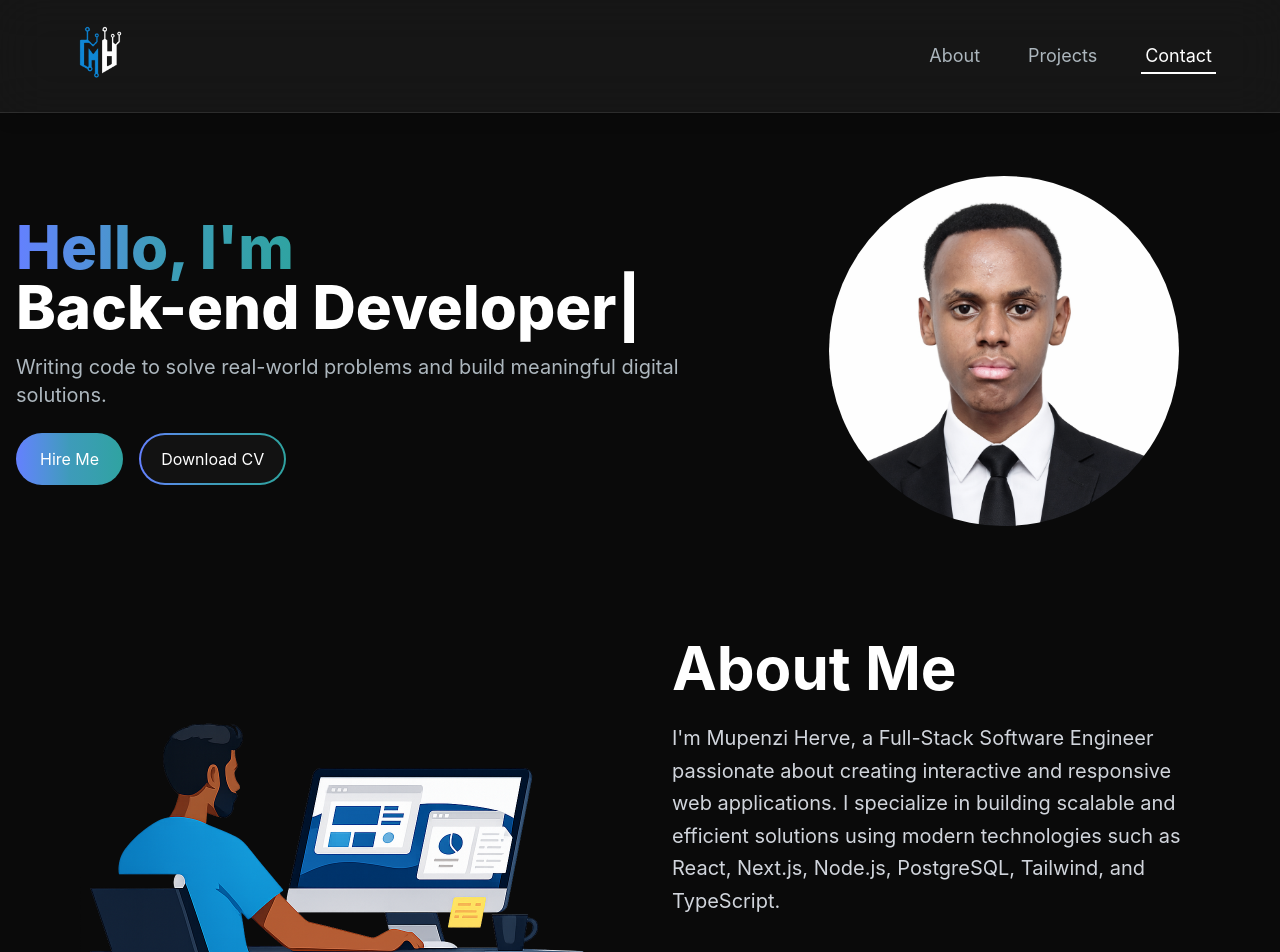
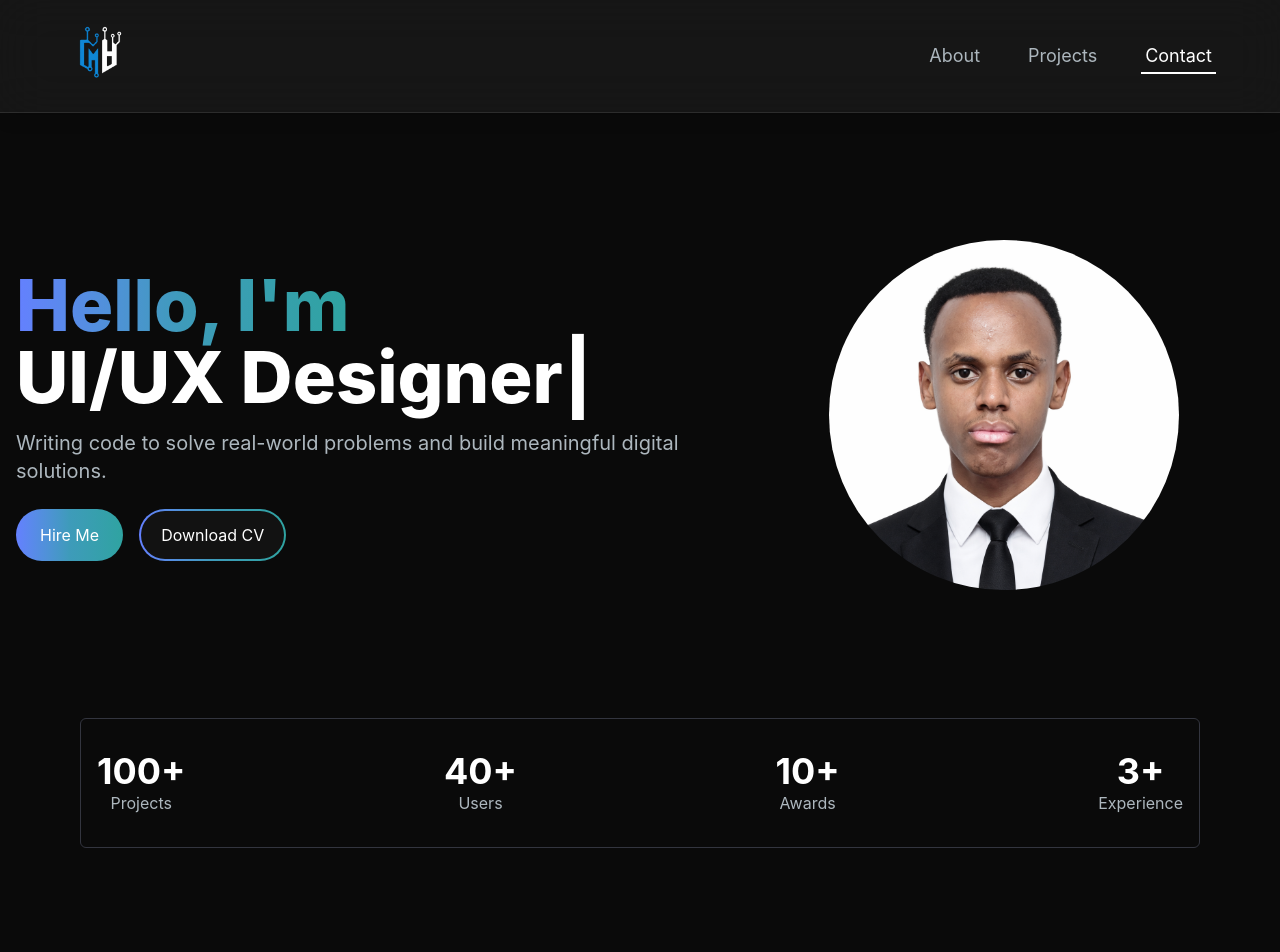
Before and after one commit to mupenziherve/non-stop-challenges, a Next.js app in the folder my-portifolio/portifolio/: page / in a window 1280 px wide. Shown: the top 952 px of the page. Built offline with nearby package versions, Linux system fonts and the light colour scheme.

Commit message:
modiflying some design

```diff
--- /dev/null
+++ b/my-portifolio/portifolio/app/components/Archievement.jsx
@@ -0,0 +1,44 @@
+
+
+
+const achievementsList = [
+  {
+    metric: 'Projects',
+    value: '100+',
+  },
+  {
+    metric: 'Users',
+    value: '40+',
+  },
+  {
+    metric: 'Awards',
+    value: '10+',
+  },
+  {
+    metric: 'Experience',
+    value: '3+',
+  },
+]
+
+const Archievement = () => {
+  return (
+    <div className="py-8 px-4 xl:gap-16 sm:py-16 xl:px-16">
+      <div className="border-[#33353F] border rounded-md py-8 flex flex-row items-center justify-between">
+        {achievementsList.map((achievement, index) => {
+          return (
+            <div
+              key={index}
+              className="flex flex-col items-center justify-center mx-4 "
+            >
+              <h2 className="text-white text-4xl font-bold">
+                {achievement.value}
+              </h2>
+              <p className="text-[#ADB7BE] text-base">{achievement.metric}</p>
+            </div>
+          )
+        })}
+      </div>
+    </div>
+  )
+};
+export default Archievement;
--- a/my-portifolio/portifolio/app/components/HeroSection.jsx
+++ b/my-portifolio/portifolio/app/components/HeroSection.jsx
@@ -11,11 +11,10 @@ const HeroSection = () => {
   }
 
   return (
-    <section>
+    <section className="lg:py-16">
       <div className="grid grid-cols-1 sm:grid-cols-12 ">
-
-        <div className="col-span-7 place-self-center text-center sm:text-left">
-          <h1 className="text-white mb-4 text-4xl sm:text-5xl lg:text-6xl font-extrabold">
+        <div className="col-span-7 place-self-center text-center sm:text-left justify-self-start">
+          <h1 className="text-white mb-4 text-4xl sm:text-5xl lg:text-7xl font-extrabold">
             <span className="text-transparent bg-clip-text bg-linear-to-r from-[#6480ff] via-[#3e9bba] to-[#2fa3a1]">
               Hello, I'm{' '}
             </span>
@@ -24,9 +23,7 @@ const HeroSection = () => {
               sequence={[
                 'Herve',
                 1000,
-                'Front-end Developer ',
-                1000,
-                'Back-end Developer',
+                'Full-Stack Software Engineer',
                 1000,
                 'UI/UX Designer',
                 1000,
@@ -43,7 +40,6 @@ const HeroSection = () => {
           </p>
 
           <div className="flex flex-col sm:flex-row gap-3 sm:gap-4">
-
             <button
               onClick={handleHireMeClick}
               className="bg-linear-to-r cursor-pointer from-[#6480ff] via-[#3e9bba] to-[#2fa3a1]  w-full sm:w-fit rounded-full text-white px-6 py-3 hover:opacity-90 transition"
@@ -54,7 +50,7 @@ const HeroSection = () => {
             <a
               href="/Herve_Mupenzi_CV.pdf"
               download
-              className="w-full sm:w-fit cursor-pointer rounded-full p-[2px] bg-linear-to-r from-[#6480ff] via-[#3e9bba] to-[#2fa3a1] hover:opacity-90 transition"
+              className="w-full sm:w-fit cursor-pointer rounded-full p-0.5 bg-linear-to-r from-[#6480ff] via-[#3e9bba] to-[#2fa3a1] hover:opacity-90 transition"
             >
               <div className="block bg-[#121212] rounded-full px-5 py-3 text-white text-center">
                 Download CV
--- a/my-portifolio/portifolio/app/page.tsx
+++ b/my-portifolio/portifolio/app/page.tsx
@@ -4,6 +4,7 @@ import AboutSection from "./components/AboutSection"
 import ProjectsSection from "./components/ProjectsSection"
 import EmailSection from "./components/EmailSection"
 import Footer from "./components/Footer"
+import Archievement from "./components/Archievement"
 
 export default function Home() {
   return (
@@ -11,6 +12,7 @@ export default function Home() {
  <Navbar />
       <div className="container mt-40 mx-auto ">
         <HeroSection />
+        <Archievement></Archievement>
         <AboutSection/>
         <ProjectsSection></ProjectsSection>
         <EmailSection></EmailSection>
```
